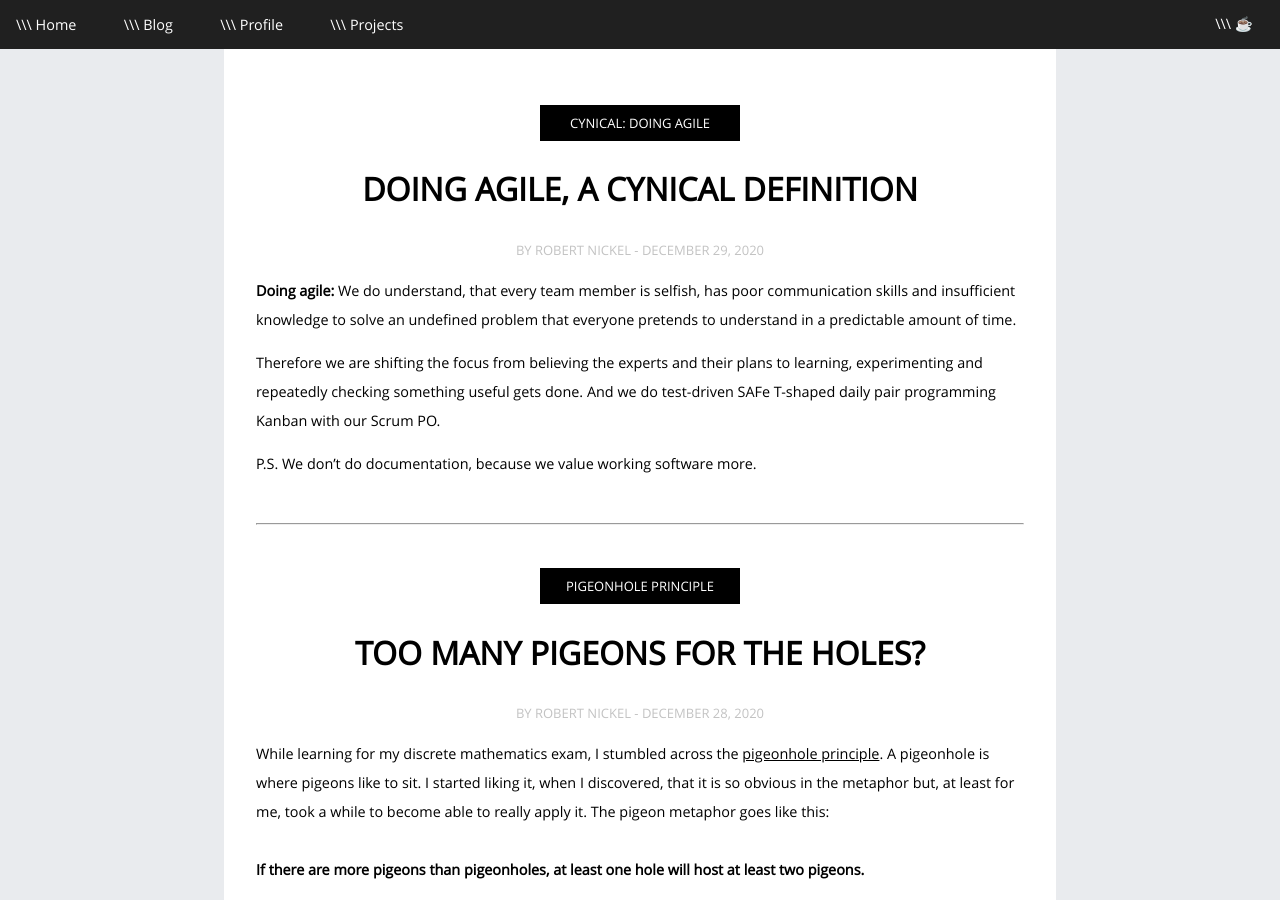
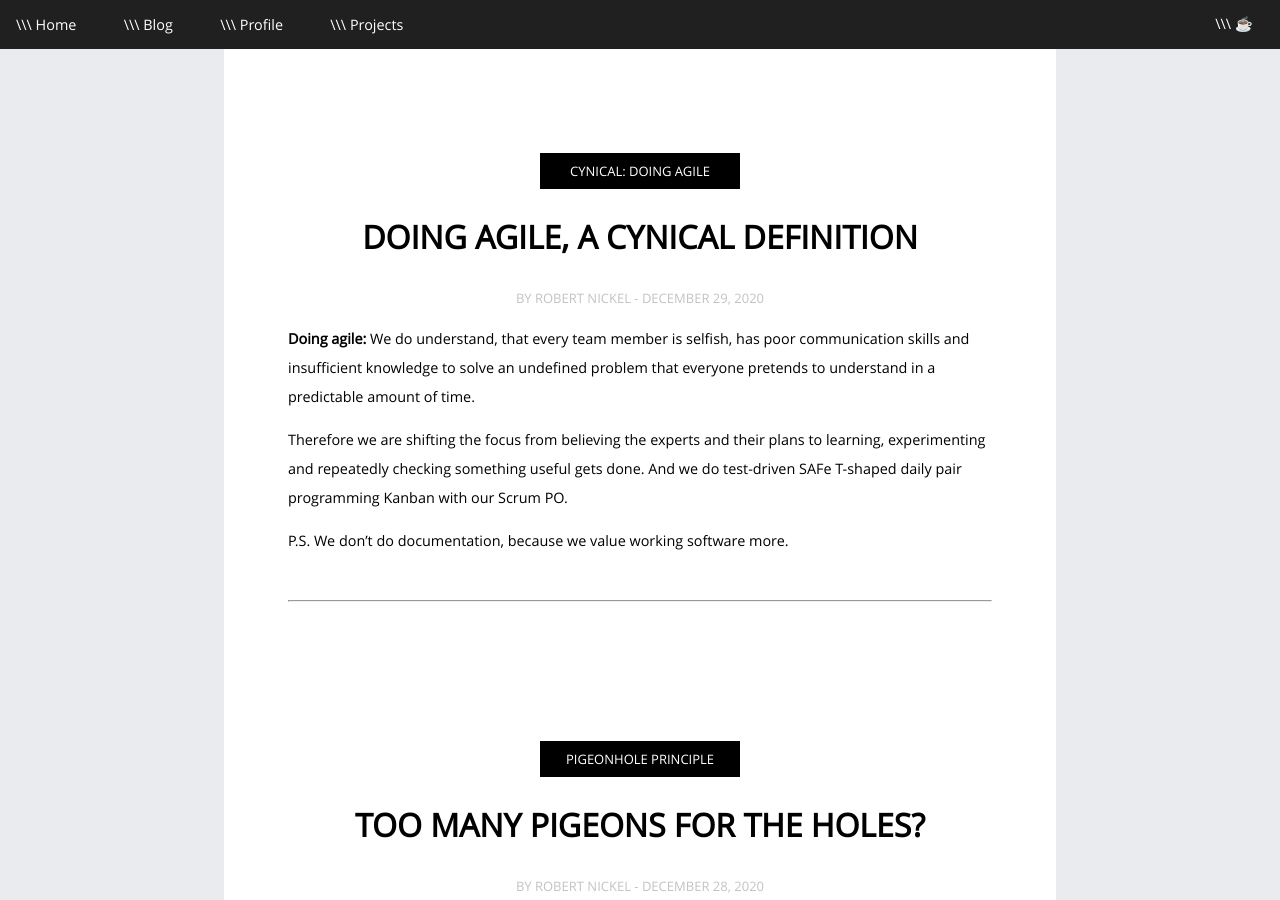
Before and after one commit to Robert-Nickel/Robert-Nickel.github.io, a Jekyll site: the page built from newblog.html, in a window 1280 px wide and 900 px high. Built offline with Jekyll 4.4.1, drawn with Linux system fonts in a browser that asks for light colours.

Commit message:
content in content?

```diff
--- a/_layouts/post.html
+++ b/_layouts/post.html
@@ -7,6 +7,7 @@
     <link rel="stylesheet" type="text/css" href="/styles.css">
 </head>
 
+<div class="content">
     <p class="heading">
         {{ page.heading }}
     </p>
@@ -16,3 +17,7 @@
     <p class="signature">By Robert Nickel - {{ page.date | date: '%B %d, %Y' }}</p>
 
     {{ content }}
+    <br>
+    <hr>
+    <br>
+</div>
--- a/newblog.html
+++ b/newblog.html
@@ -2,5 +2,5 @@
 layout: default
 ---
 {% for post in site.posts %}
-    {{ post }}<br><hr><br>
+    {{ post }}
 {% endfor %}
```
Lines whose indentation alone changed are shown as unchanged.
